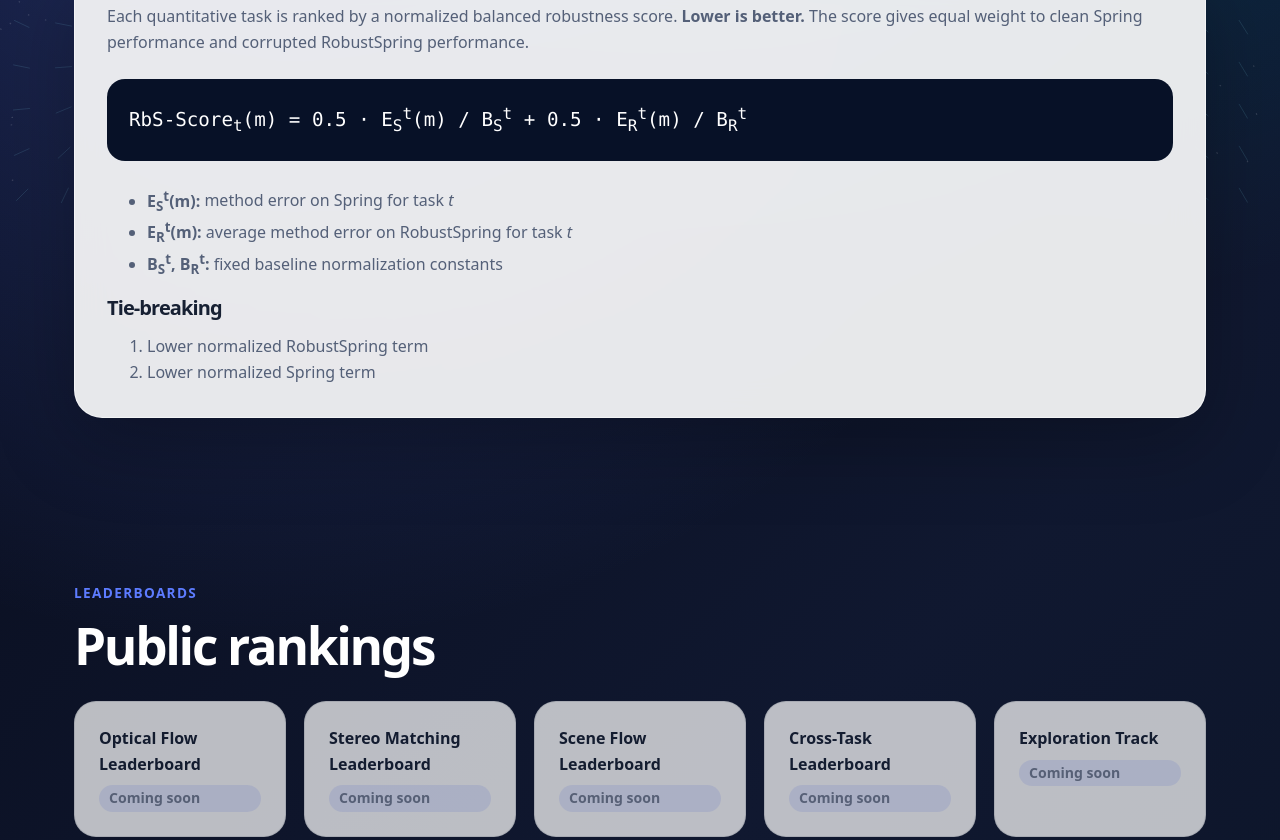
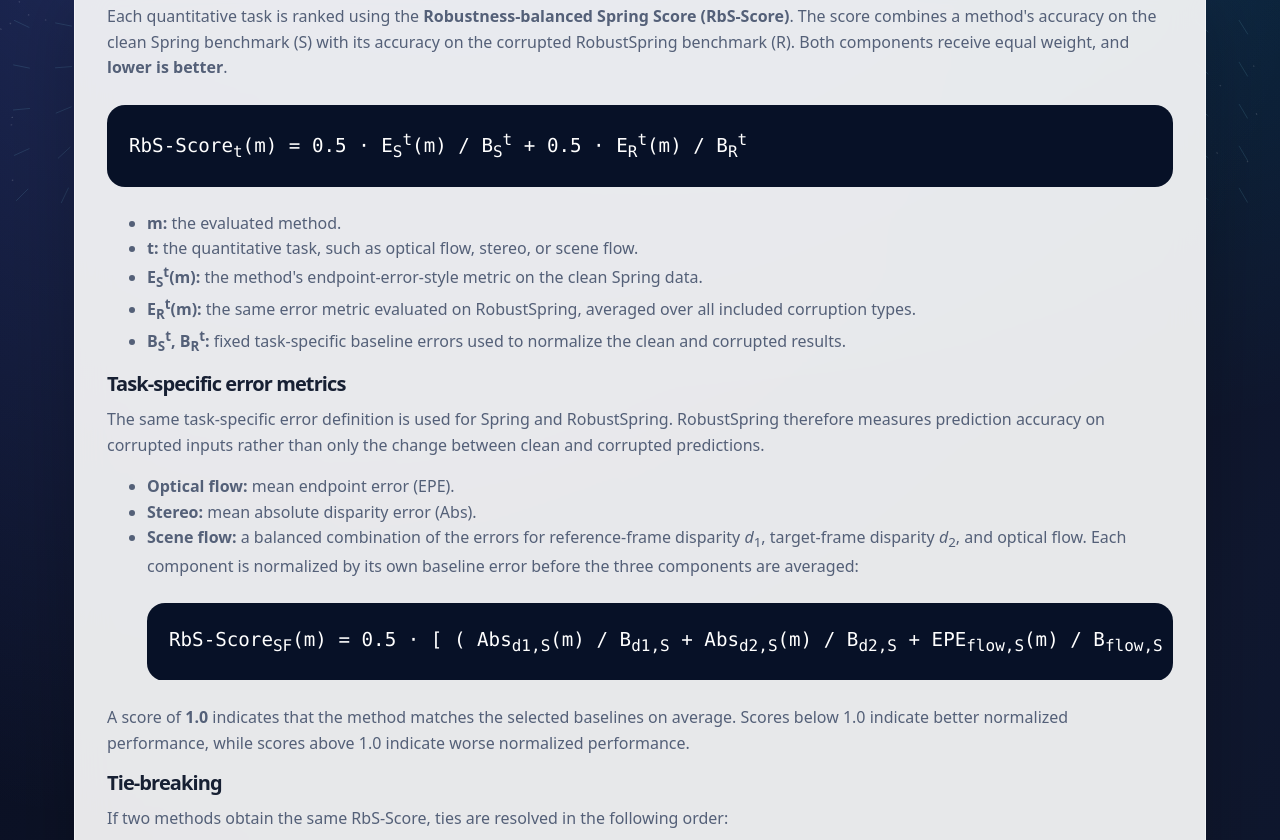
Before and after one commit to roco-spring/roco-spring.github.io, a plain HTML site: page evaluation.html in a window 1280 px wide. Shown: the part 587-1427 px from the top of the page. Drawn offline with Linux system fonts and the light colour scheme.

Commit message:
Clarified RbS-Score

```diff
--- a/evaluation.html
+++ b/evaluation.html
@@ -34,28 +34,115 @@
 
             <div class="metric-card content-card">
                 <p>
-                    Each quantitative task is ranked by a normalized balanced robustness score.
-                    <strong>Lower is better.</strong> The score gives equal weight to clean Spring
-                    performance and corrupted RobustSpring performance.
+                    Each quantitative task is ranked using the
+                    <strong>Robustness-balanced Spring Score (RbS-Score)</strong>.
+                    The score combines a method's accuracy on the clean Spring benchmark (S)
+                    with its accuracy on the corrupted RobustSpring benchmark (R).
+                    Both components receive equal weight, and <strong>lower is better</strong>.
                 </p>
 
-                <div class="formula" aria-label="RbS Score formula">
+                <div class="formula" aria-label="RbS-Score formula">
                     RbS-Score<sub>t</sub>(m) =
-                    0.5 · E<sub>S</sub><sup>t</sup>(m) / B<sub>S</sub><sup>t</sup>
+                    0.5 ·
+                    E<sub>S</sub><sup>t</sup>(m) / B<sub>S</sub><sup>t</sup>
                     +
-                    0.5 · E<sub>R</sub><sup>t</sup>(m) / B<sub>R</sub><sup>t</sup>
+                    0.5 ·
+                    E<sub>R</sub><sup>t</sup>(m) / B<sub>R</sub><sup>t</sup>
                 </div>
 
                 <ul>
-                    <li><strong>E<sub>S</sub><sup>t</sup>(m):</strong> method error on Spring for task <em>t</em></li>
-                    <li><strong>E<sub>R</sub><sup>t</sup>(m):</strong> average method error on RobustSpring for task
-                        <em>t</em>
+                    <li>
+                        <strong>m:</strong> the evaluated method.
                     </li>
-                    <li><strong>B<sub>S</sub><sup>t</sup>, B<sub>R</sub><sup>t</sup>:</strong> fixed baseline
-                        normalization constants</li>
+                    <li>
+                        <strong>t:</strong> the quantitative task, such as optical flow,
+                        stereo, or scene flow.
+                    </li>
+                    <li>
+                        <strong>E<sub>S</sub><sup>t</sup>(m):</strong>
+                        the method's endpoint-error-style metric on the clean Spring data.
+                    </li>
+                    <li>
+                        <strong>E<sub>R</sub><sup>t</sup>(m):</strong>
+                        the same error metric evaluated on RobustSpring,
+                        averaged over all included corruption types.
+                    </li>
+                    <li>
+                        <strong>
+                            B<sub>S</sub><sup>t</sup>,
+                            B<sub>R</sub><sup>t</sup>:
+                        </strong>
+                        fixed task-specific baseline errors used to normalize the clean and
+                        corrupted results.
+                    </li>
                 </ul>
 
+                <h3>Task-specific error metrics</h3>
+
+                <p>
+                    The same task-specific error definition is used for Spring and
+                    RobustSpring. RobustSpring therefore measures prediction accuracy on
+                    corrupted inputs rather than only the change between clean and corrupted
+                    predictions.
+                </p>
+
+                <ul>
+                    <li>
+                        <strong>Optical flow:</strong>
+                        mean endpoint error (EPE).
+                    </li>
+
+                    <li>
+                        <strong>Stereo:</strong>
+                        mean absolute disparity error (Abs).
+                    </li>
+
+                    <li>
+                        <strong>Scene flow:</strong>
+                        a balanced combination of the errors for reference-frame disparity
+                        <em>d</em><sub>1</sub>, target-frame disparity
+                        <em>d</em><sub>2</sub>, and optical flow. Each component is normalized
+                        by its own baseline error before the three components are averaged:
+                        <div class="formula" aria-label="Scene-flow RbS-Score formula">
+                            RbS-Score<sub>SF</sub>(m) =
+                            0.5 ·
+                            [
+                            (
+                            Abs<sub>d1,S</sub>(m) / B<sub>d1,S</sub>
+                            +
+                            Abs<sub>d2,S</sub>(m) / B<sub>d2,S</sub>
+                            +
+                            EPE<sub>flow,S</sub>(m) / B<sub>flow,S</sub>
+                            ) / 3
+                            ]
+                            +
+                            0.5 ·
+                            [
+                            (
+                            Abs<sub>d1,R</sub>(m) / B<sub>d1,R</sub>
+                            +
+                            Abs<sub>d2,R</sub>(m) / B<sub>d2,R</sub>
+                            +
+                            EPE<sub>flow,R</sub>(m) / B<sub>flow,R</sub>
+                            ) / 3
+                            ]
+                        </div>
+                    </li>
+                </ul>
+
+                <p>
+                    A score of <strong>1.0</strong> indicates that the method matches the
+                    selected baselines on average. Scores below 1.0 indicate better normalized
+                    performance, while scores above 1.0 indicate worse normalized performance.
+                </p>
+
                 <h3>Tie-breaking</h3>
+
+                <p>
+                    If two methods obtain the same RbS-Score, ties are resolved in the
+                    following order:
+                </p>
+
                 <ol>
                     <li>Lower normalized RobustSpring term</li>
                     <li>Lower normalized Spring term</li>
```
